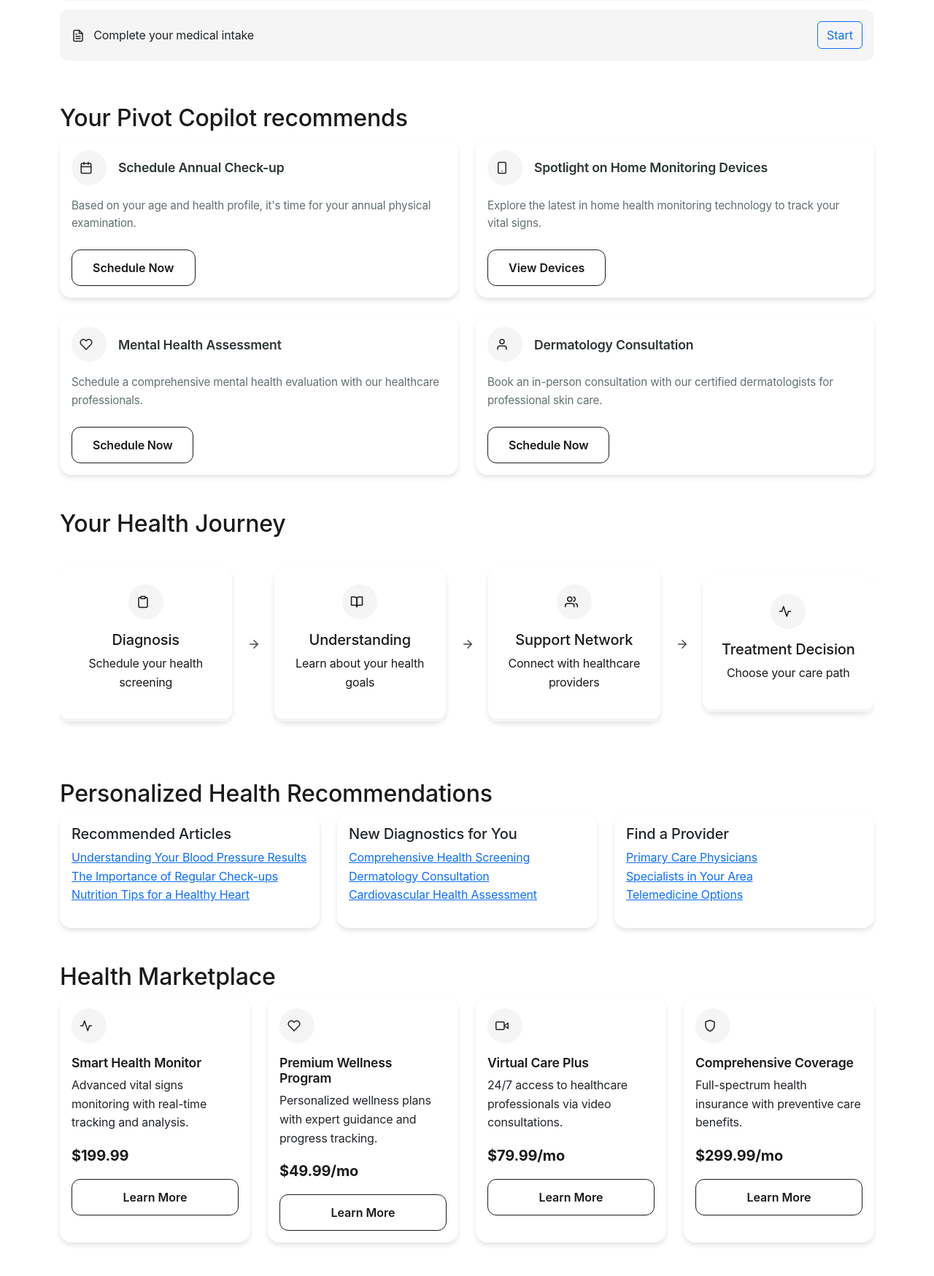
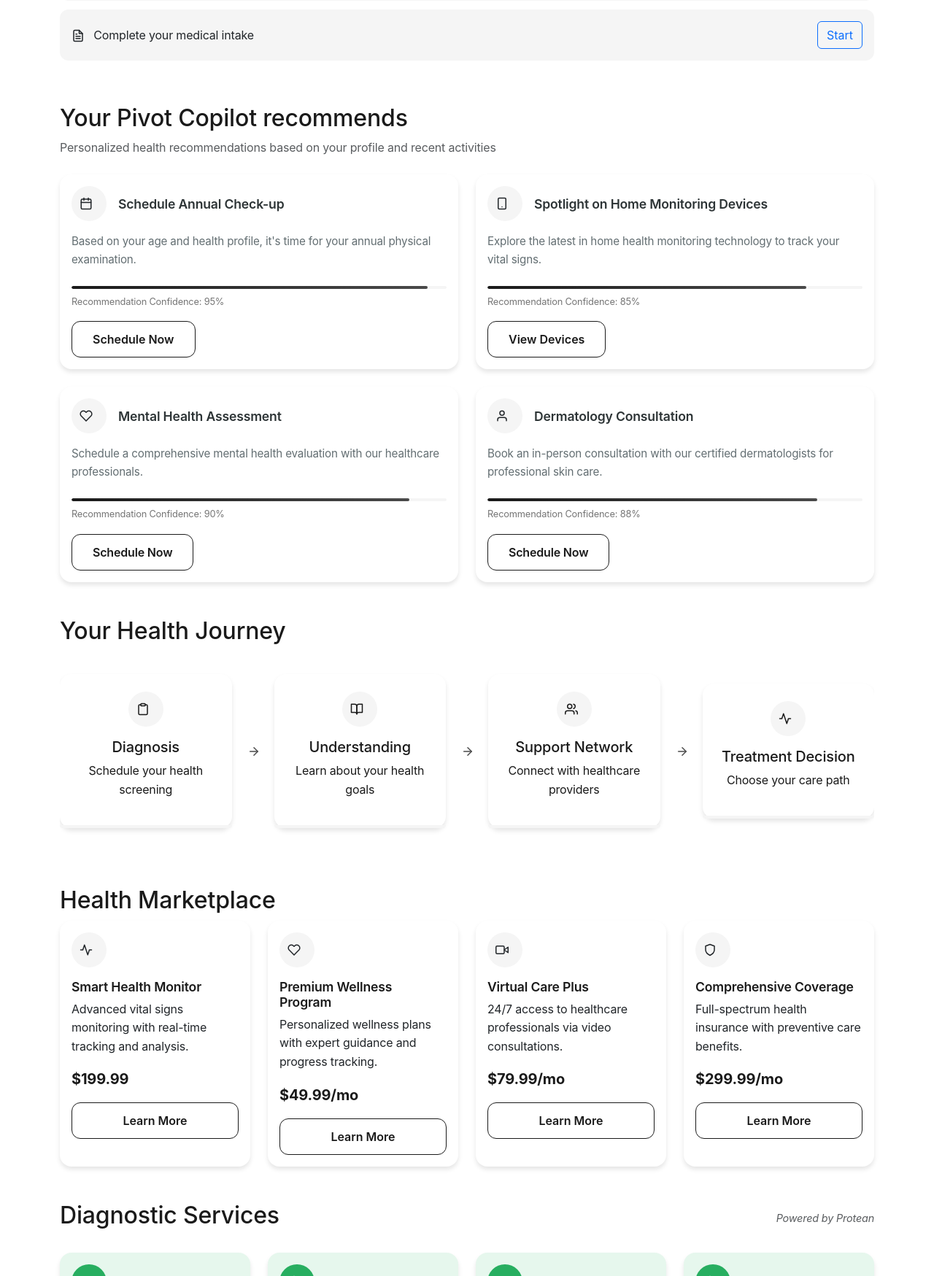
Before and after one commit to ariakerstein/pivot-health, a Flask app: page /dashboard in a window 1280 px wide. Shown: the part 875-2624 px from the top of the page at 73% size. Run offline with Flask 3, Linux system fonts and the light colour scheme; the visitor is signed in with stand-in values (Sample User, id 1).

Commit message:
Agent query: Please verify if the following changes are working correctly: 1. Recommendation cards now show confidence meters, 2. Diagnostic Services section shows 'Powered by Protean' text, and 3. The sections are in the correct order (Recommendations followed by Diagnostic Services)
Add confidence meters to dashboard recommendations and redesign recommendations section.

```diff
--- a/static/css/main.css
+++ b/static/css/main.css
@@ -482,6 +482,37 @@
 
 
 
+/* Confidence Meter Styles */
+.confidence-meter {
+    margin: 1rem 0;
+}
+
+.confidence-meter .meter-bar {
+    height: 4px;
+    background-color: var(--light-gray);
+    border-radius: 2px;
+    overflow: hidden;
+}
+
+.confidence-meter .meter-fill {
+    height: 100%;
+    background-color: #27ae60;
+    border-radius: 2px;
+    transition: width 0.3s ease;
+}
+
+.confidence-meter .meter-label {
+    display: block;
+    font-size: 0.8rem;
+    color: var(--accent-gray);
+    margin-top: 0.5rem;
+}
+
+.powered-by {
+    font-size: 0.9rem;
+    font-style: italic;
+}
+
 /* Service Cards */
 .service-card {
     height: 100%;
--- a/templates/dashboard.html
+++ b/templates/dashboard.html
@@ -97,6 +97,7 @@
 
 <div class="recommendations mb-5">
     <h2>Your Pivot Copilot recommends</h2>
+    <p class="text-muted mb-4">Personalized health recommendations based on your profile and recent activities</p>
     <div class="row g-4">
         <!-- Annual Check-up Card -->
         <div class="col-md-6">
@@ -109,6 +110,12 @@
                         <h5 class="card-title mb-0 ms-3">Schedule Annual Check-up</h5>
                     </div>
                     <p class="card-text">Based on your age and health profile, it's time for your annual physical examination.</p>
+                    <div class="confidence-meter mb-3">
+                        <div class="meter-bar">
+                            <div class="meter-fill" style="width: 95%"></div>
+                        </div>
+                        <span class="meter-label">Recommendation Confidence: 95%</span>
+                    </div>
                     <button class="btn btn-outline-primary">Schedule Now</button>
                 </div>
             </div>
@@ -125,6 +132,12 @@
                         <h5 class="card-title mb-0 ms-3">Spotlight on Home Monitoring Devices</h5>
                     </div>
                     <p class="card-text">Explore the latest in home health monitoring technology to track your vital signs.</p>
+                    <div class="confidence-meter mb-3">
+                        <div class="meter-bar">
+                            <div class="meter-fill" style="width: 85%"></div>
+                        </div>
+                        <span class="meter-label">Recommendation Confidence: 85%</span>
+                    </div>
                     <button class="btn btn-outline-primary">View Devices</button>
                 </div>
             </div>
@@ -141,6 +154,12 @@
                         <h5 class="card-title mb-0 ms-3">Mental Health Assessment</h5>
                     </div>
                     <p class="card-text">Schedule a comprehensive mental health evaluation with our healthcare professionals.</p>
+                    <div class="confidence-meter mb-3">
+                        <div class="meter-bar">
+                            <div class="meter-fill" style="width: 90%"></div>
+                        </div>
+                        <span class="meter-label">Recommendation Confidence: 90%</span>
+                    </div>
                     <a href="{{ url_for('health_screening') }}?type=mental" class="btn btn-outline-primary">Schedule Now</a>
                 </div>
             </div>
@@ -157,6 +176,12 @@
                         <h5 class="card-title mb-0 ms-3">Dermatology Consultation</h5>
                     </div>
                     <p class="card-text">Book an in-person consultation with our certified dermatologists for professional skin care.</p>
+                    <div class="confidence-meter mb-3">
+                        <div class="meter-bar">
+                            <div class="meter-fill" style="width: 88%"></div>
+                        </div>
+                        <span class="meter-label">Recommendation Confidence: 88%</span>
+                    </div>
                     <a href="{{ url_for('health_screening') }}?type=dermatology" class="btn btn-outline-primary">Schedule Now</a>
                 </div>
             </div>
@@ -282,47 +307,7 @@
     </div>
 </div>
 
-<div class="health-content mb-5">
-    <h2>Personalized Health Recommendations</h2>
-    <div class="row g-4">
-        <div class="col-md-4">
-            <div class="card bg-gradient">
-                <div class="card-body">
-                    <h5 class="card-title">Recommended Articles</h5>
-                    <ul class="list-unstyled">
-                        <li><a href="#">Understanding Your Blood Pressure Results</a></li>
-                        <li><a href="#">The Importance of Regular Check-ups</a></li>
-                        <li><a href="#">Nutrition Tips for a Healthy Heart</a></li>
-                    </ul>
-                </div>
-            </div>
-        </div>
-        <div class="col-md-4">
-            <div class="card bg-gradient">
-                <div class="card-body">
-                    <h5 class="card-title">New Diagnostics for You</h5>
-                    <ul class="list-unstyled">
-                        <li><a href="#">Comprehensive Health Screening</a></li>
-                        <li><a href="#">Dermatology Consultation</a></li>
-                        <li><a href="#">Cardiovascular Health Assessment</a></li>
-                    </ul>
-                </div>
-            </div>
-        </div>
-        <div class="col-md-4">
-            <div class="card bg-gradient">
-                <div class="card-body">
-                    <h5 class="card-title">Find a Provider</h5>
-                    <ul class="list-unstyled">
-                        <li><a href="#">Primary Care Physicians</a></li>
-                        <li><a href="#">Specialists in Your Area</a></li>
-                        <li><a href="#">Telemedicine Options</a></li>
-                    </ul>
-                </div>
-            </div>
-        </div>
-    </div>
-</div>
+
 
 <div class="marketplace mb-5">
     <h2>Health Marketplace</h2>
@@ -401,7 +386,10 @@
 
 <!-- Diagnostic Services -->
 <div class="diagnostic-services mb-5">
-    <h2>Diagnostic Services</h2>
+    <div class="d-flex justify-content-between align-items-center mb-4">
+        <h2>Diagnostic Services</h2>
+        <span class="text-muted powered-by">Powered by Protean</span>
+    </div>
     <div class="row g-4">
         <div class="col-md-6 col-lg-3">
             <div class="card service-card green">
```
